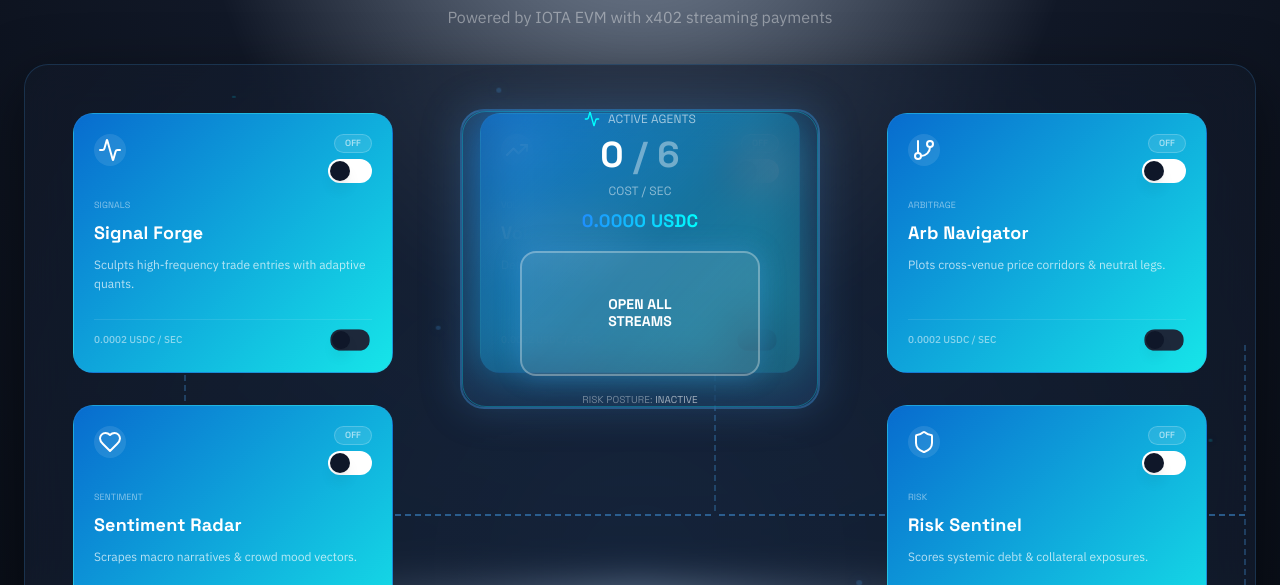
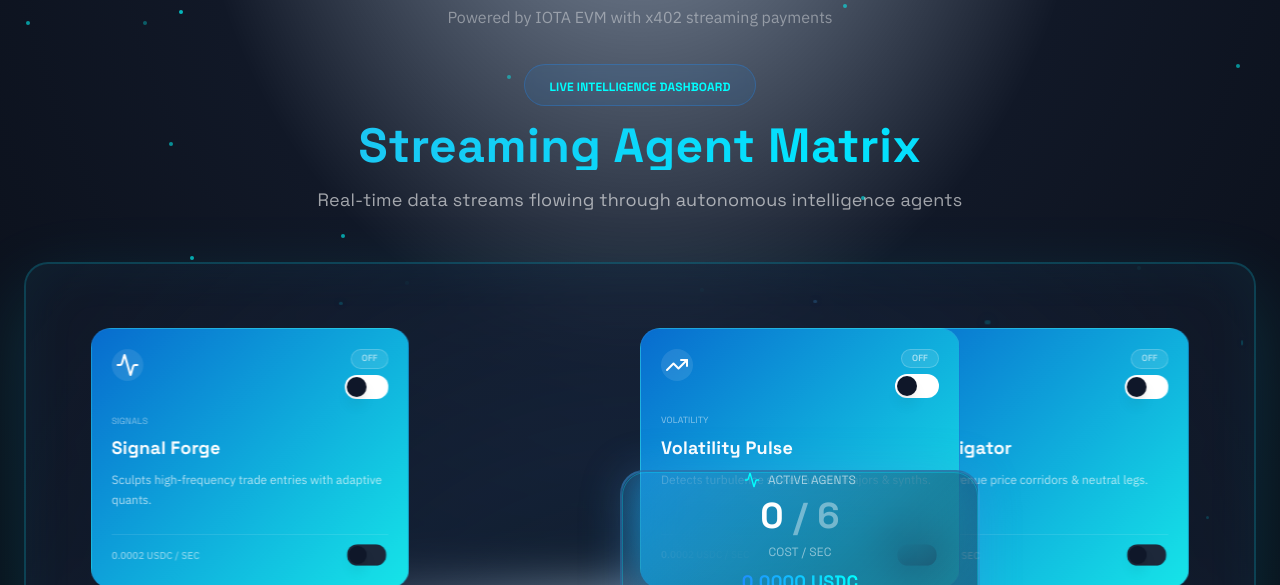
Before and after one commit to johnnyduo/x402.cards, a React (Vite) app: page / in a window 1280 px wide. Shown: the part 215-800 px from the top of the page. Built offline with nearby package versions, Linux system fonts and the light colour scheme; the HTML template or start-up script is replaced by a standard one.

Commit message:
Refactor code structure for improved readability and maintainability

```diff
--- a/package.json
+++ b/package.json
@@ -61,6 +61,7 @@
     "react-hook-form": "^7.61.1",
     "react-resizable-panels": "^2.1.9",
     "react-router-dom": "^6.30.1",
+    "reactflow": "^11.11.4",
     "recharts": "^2.15.4",
     "sonner": "^1.7.4",
     "tailwind-merge": "^2.6.0",
--- a/src/pages/Streams.tsx
+++ b/src/pages/Streams.tsx
@@ -125,89 +125,154 @@ const Streams = () => {
   };
 
   return (
-    <div className="min-h-screen">
+    <div className="min-h-screen relative overflow-hidden">
       <Navigation />
       <AppHeader />
 
-      <section className="px-4 md:px-6 pb-20">
-        <div className="max-w-[1400px] mx-auto">
+      {/* Animated background particles */}
+      <div className="fixed inset-0 pointer-events-none">
+        {[...Array(30)].map((_, i) => (
           <div
-            className="rounded-3xl relative min-h-[900px] p-12"
+            key={i}
+            className="absolute w-1 h-1 bg-secondary rounded-full animate-pulse"
             style={{
-              background: 'radial-gradient(circle at 50% 50%, rgba(30, 58, 95, 0.4) 0%, rgba(17, 24, 39, 0.8) 100%)',
-              backdropFilter: 'blur(20px)',
-              border: '1px solid rgba(66, 153, 225, 0.2)',
-              boxShadow: '0 20px 60px rgba(0, 0, 0, 0.5)'
+              left: `${Math.random() * 100}%`,
+              top: `${Math.random() * 100}%`,
+              animationDelay: `${Math.random() * 3}s`,
+              animationDuration: `${2 + Math.random() * 3}s`,
+              opacity: 0.3 + Math.random() * 0.4,
+            }}
+          />
+        ))}
+      </div>
+
+      <section className="px-4 md:px-6 pb-20 relative z-10">
+        <div className="max-w-[1800px] mx-auto">
+          {/* Header Section */}
+          <div className="mb-12 text-center">
+            <div className="inline-block mb-4 px-6 py-2 rounded-full bg-primary/10 border border-primary/30 backdrop-blur-sm">
+              <span className="text-xs font-display font-bold text-secondary uppercase tracking-wider">Live Intelligence Dashboard</span>
+            </div>
+            <h1 className="text-5xl font-display font-bold mb-4" style={{
+              background: 'linear-gradient(135deg, #00E5FF 0%, #4299E1 50%, #00E5FF 100%)',
+              backgroundSize: '200% auto',
+              WebkitBackgroundClip: 'text',
+              WebkitTextFillColor: 'transparent',
+              animation: 'shimmer 3s linear infinite'
+            }}>
+              Streaming Agent Matrix
+            </h1>
+            <p className="text-white/60 font-display text-lg max-w-2xl mx-auto">
+              Real-time data streams flowing through autonomous intelligence agents
+            </p>
+          </div>
+
+          {/* Main Container with 3D perspective */}
+          <div
+            className="rounded-3xl relative min-h-[900px] p-8 lg:p-16"
+            style={{
+              background: 'radial-gradient(circle at 50% 50%, rgba(0, 229, 255, 0.05) 0%, rgba(30, 58, 95, 0.3) 40%, rgba(17, 24, 39, 0.9) 100%)',
+              backdropFilter: 'blur(24px)',
+              border: '2px solid rgba(0, 229, 255, 0.2)',
+              boxShadow: '0 30px 80px rgba(0, 229, 255, 0.15), inset 0 0 60px rgba(0, 229, 255, 0.05)',
+              transformStyle: 'preserve-3d',
+              perspective: '2000px'
             }}
           >
-            {/* Connection lines SVG */}
+            {/* Animated connection lines with glow effect */}
             <svg className="absolute top-0 left-0 w-full h-full pointer-events-none hidden lg:block" style={{ zIndex: 1 }}>
               <defs>
-                <marker id="arrow" markerWidth="10" markerHeight="10" refX="9" refY="3" orient="auto" markerUnits="strokeWidth">
-                  <path d="M0,0 L0,6 L9,3 z" fill="rgba(0, 229, 255, 0.8)" />
+                <linearGradient id="lineGradient" x1="0%" y1="0%" x2="100%" y2="0%">
+                  <stop offset="0%" stopColor="rgba(0, 229, 255, 0)" />
+                  <stop offset="50%" stopColor="rgba(0, 229, 255, 0.8)" />
+                  <stop offset="100%" stopColor="rgba(66, 153, 225, 0.6)" />
+                </linearGradient>
+                <filter id="glow">
+                  <feGaussianBlur stdDeviation="4" result="coloredBlur"/>
+                  <feMerge>
+                    <feMergeNode in="coloredBlur"/>
+                    <feMergeNode in="SourceGraphic"/>
+                  </feMerge>
+                </filter>
+                <marker id="arrow" markerWidth="12" markerHeight="12" refX="10" refY="6" orient="auto">
+                  <path d="M0,0 L0,12 L12,6 z" fill="rgba(0, 229, 255, 0.9)" filter="url(#glow)" />
                 </marker>
               </defs>
 
-              {/* Card 1 (top-left) to hub */}
-              <path
-                d="M 160 280 L 160 450 L 690 450"
-                stroke={streamStates[1] ? "rgba(0, 229, 255, 0.8)" : "rgba(66, 153, 225, 0.3)"}
-                strokeWidth="2"
-                strokeDasharray="6 4"
-                fill="none"
-                markerEnd={streamStates[1] ? "url(#arrow)" : ""}
-                className="transition-all duration-300"
-              />
+              {/* Card 1 to hub */}
+              {streamStates[1] && (
+                <>
+                  <path d="M 160 280 L 160 450 L 690 450" stroke="url(#lineGradient)" strokeWidth="3" strokeDasharray="8 4" fill="none" filter="url(#glow)" markerEnd="url(#arrow)">
+                    <animate attributeName="stroke-dashoffset" from="0" to="-24" dur="1s" repeatCount="indefinite" />
+                  </path>
+                  <circle r="4" fill="rgba(0, 229, 255, 0.9)" filter="url(#glow)">
+                    <animateMotion dur="2s" repeatCount="indefinite" path="M 160 280 L 160 450 L 690 450" />
+                  </circle>
+                </>
+              )}
 
-              {/* Card 2 (top-center) to hub */}
-              <path
-                d="M 690 280 L 690 450"
-                stroke={streamStates[2] ? "rgba(0, 229, 255, 0.8)" : "rgba(66, 153, 225, 0.3)"}
-                strokeWidth="2"
-                strokeDasharray="6 4"
-                fill="none"
-                markerEnd={streamStates[2] ? "url(#arrow)" : ""}
-                className="transition-all duration-300"
-              />
+              {/* Card 2 to hub */}
+              {streamStates[2] && (
+                <>
+                  <path d="M 690 280 L 690 450" stroke="url(#lineGradient)" strokeWidth="3" strokeDasharray="8 4" fill="none" filter="url(#glow)" markerEnd="url(#arrow)">
+                    <animate attributeName="stroke-dashoffset" from="0" to="-24" dur="1s" repeatCount="indefinite" />
+                  </path>
+                  <circle r="4" fill="rgba(0, 229, 255, 0.9)" filter="url(#glow)">
+                    <animateMotion dur="1.5s" repeatCount="indefinite" path="M 690 280 L 690 450" />
+                  </circle>
+                </>
+              )}
 
-              {/* Card 3 (top-right) to hub */}
-              <path
-                d="M 1220 280 L 1220 450 L 690 450"
-                stroke={streamStates[3] ? "rgba(0, 229, 255, 0.8)" : "rgba(66, 153, 225, 0.3)"}
-                strokeWidth="2"
-                strokeDasharray="6 4"
-                fill="none"
-                markerEnd={streamStates[3] ? "url(#arrow)" : ""}
-                className="transition-all duration-300"
-              />
+              {/* Card 3 to hub */}
+              {streamStates[3] && (
+                <>
+                  <path d="M 1220 280 L 1220 450 L 690 450" stroke="url(#lineGradient)" strokeWidth="3" strokeDasharray="8 4" fill="none" filter="url(#glow)" markerEnd="url(#arrow)">
+                    <animate attributeName="stroke-dashoffset" from="0" to="-24" dur="1s" repeatCount="indefinite" />
+                  </path>
+                  <circle r="4" fill="rgba(0, 229, 255, 0.9)" filter="url(#glow)">
+                    <animateMotion dur="2s" repeatCount="indefinite" path="M 1220 280 L 1220 450 L 690 450" />
+                  </circle>
+                </>
+              )}
 
-              {/* Card 4 (bottom-left) to hub */}
-              <path
-                d="M 160 620 L 160 450 L 690 450"
-                stroke={streamStates[4] ? "rgba(0, 229, 255, 0.8)" : "rgba(66, 153, 225, 0.3)"}
-                strokeWidth="2"
-                strokeDasharray="6 4"
-                fill="none"
-                markerEnd={streamStates[4] ? "url(#arrow)" : ""}
-                className="transition-all duration-300"
-              />
+              {/* Card 4 to hub */}
+              {streamStates[4] && (
+                <>
+                  <path d="M 160 620 L 160 450 L 690 450" stroke="url(#lineGradient)" strokeWidth="3" strokeDasharray="8 4" fill="none" filter="url(#glow)" markerEnd="url(#arrow)">
+                    <animate attributeName="stroke-dashoffset" from="0" to="-24" dur="1s" repeatCount="indefinite" />
+                  </path>
+                  <circle r="4" fill="rgba(0, 229, 255, 0.9)" filter="url(#glow)">
+                    <animateMotion dur="2s" repeatCount="indefinite" path="M 160 620 L 160 450 L 690 450" />
+                  </circle>
+                </>
+              )}
 
-              {/* Card 5 (bottom-right) to hub */}
-              <path
-                d="M 1220 620 L 1220 450 L 690 450"
-                stroke={streamStates[5] ? "rgba(0, 229, 255, 0.8)" : "rgba(66, 153, 225, 0.3)"}
-                strokeWidth="2"
-                strokeDasharray="6 4"
-                fill="none"
-                markerEnd={streamStates[5] ? "url(#arrow)" : ""}
-                className="transition-all duration-300"
-              />
+              {/* Card 5 to hub */}
+              {streamStates[5] && (
+                <>
+                  <path d="M 1220 620 L 1220 450 L 690 450" stroke="url(#lineGradient)" strokeWidth="3" strokeDasharray="8 4" fill="none" filter="url(#glow)" markerEnd="url(#arrow)">
+                    <animate attributeName="stroke-dashoffset" from="0" to="-24" dur="1s" repeatCount="indefinite" />
+                  </path>
+                  <circle r="4" fill="rgba(0, 229, 255, 0.9)" filter="url(#glow)">
+                    <animateMotion dur="2s" repeatCount="indefinite" path="M 1220 620 L 1220 450 L 690 450" />
+                  </circle>
+                </>
+              )}
             </svg>
 
-            {/* Layout grid */}
+            {/* 3D Layout grid with perspective */}
             <div className="relative" style={{ minHeight: '900px' }}>
-              {/* Left column cards */}
-              <div className="absolute left-0 top-0 space-y-8" style={{ width: '320px', zIndex: 10 }}>
+              {/* Left column cards with 3D effect */}
+              <div
+                className="absolute left-0 top-0 space-y-8 transition-all duration-700 hover:scale-105"
+                style={{
+                  width: '320px',
+                  zIndex: 10,
+                  transform: 'translateZ(50px) rotateY(5deg)',
+                  transformStyle: 'preserve-3d'
+                }}
+              >
+                <div className="transition-all duration-500 hover:translateZ-20">
                   <AgentCard
                     name={agents[0].name}
                     category={agents[0].category}
@@ -218,6 +283,8 @@ const Streams = () => {
                     isStreaming={streamStates[1] || false}
                     onToggleStream={(active) => handleToggleStream(1, active)}
                   />
+                </div>
+                <div className="transition-all duration-500 hover:translateZ-20">
                   <AgentCard
                     name={agents[3].name}
                     category={agents[3].category}
@@ -229,11 +296,19 @@ const Streams = () => {
                     onToggleStream={(active) => handleToggleStream(4, active)}
                   />
                 </div>
+              </div>
 
-              {/* Center column - Hub and cards */}
-              <div className="absolute left-1/2 -translate-x-1/2 top-0" style={{ zIndex: 20 }}>
+              {/* Center column with enhanced hub */}
+              <div
+                className="absolute left-1/2 -translate-x-1/2 top-0"
+                style={{
+                  zIndex: 30,
+                  transform: 'translateZ(100px)',
+                  transformStyle: 'preserve-3d'
+                }}
+              >
                 <div className="space-y-8">
-                  <div style={{ width: '320px' }}>
+                  <div style={{ width: '320px' }} className="transition-all duration-500 hover:scale-105">
                     <AgentCard
                       name={agents[1].name}
                       category={agents[1].category}
@@ -246,8 +321,38 @@ const Streams = () => {
                     />
                   </div>
 
-                  {/* Central Hub */}
-                  <div className="flex justify-center my-8">
+                  {/* Enhanced Central Hub */}
+                  <div className="flex justify-center my-8 relative">
+                    {/* Pulsing glow rings */}
+                    {allStreamsActive && (
+                      <>
+                        <div
+                          className="absolute inset-0 rounded-full animate-ping"
+                          style={{
+                            background: 'radial-gradient(circle, rgba(0, 229, 255, 0.4) 0%, transparent 70%)',
+                            width: '500px',
+                            height: '500px',
+                            left: '50%',
+                            top: '50%',
+                            transform: 'translate(-50%, -50%)',
+                            animationDuration: '3s'
+                          }}
+                        />
+                        <div
+                          className="absolute inset-0 rounded-full animate-pulse"
+                          style={{
+                            background: 'radial-gradient(circle, rgba(0, 229, 255, 0.2) 0%, transparent 80%)',
+                            width: '600px',
+                            height: '600px',
+                            left: '50%',
+                            top: '50%',
+                            transform: 'translate(-50%, -50%)',
+                            animationDuration: '2s'
+                          }}
+                        />
+                      </>
+                    )}
+                    <div className="relative z-10">
                       <CentralHub
                         activeCount={activeCount}
                         totalCostPerSec={totalCostPerSec}
@@ -257,9 +362,19 @@ const Streams = () => {
                     </div>
                   </div>
                 </div>
+              </div>
 
-              {/* Right column cards */}
-              <div className="absolute right-0 top-0 space-y-8" style={{ width: '320px', zIndex: 10 }}>
+              {/* Right column cards with 3D effect */}
+              <div
+                className="absolute right-0 top-0 space-y-8 transition-all duration-700 hover:scale-105"
+                style={{
+                  width: '320px',
+                  zIndex: 10,
+                  transform: 'translateZ(50px) rotateY(-5deg)',
+                  transformStyle: 'preserve-3d'
+                }}
+              >
+                <div className="transition-all duration-500 hover:translateZ-20">
                   <AgentCard
                     name={agents[2].name}
                     category={agents[2].category}
@@ -270,6 +385,8 @@ const Streams = () => {
                     isStreaming={streamStates[3] || false}
                     onToggleStream={(active) => handleToggleStream(3, active)}
                   />
+                </div>
+                <div className="transition-all duration-500 hover:translateZ-20">
                   <AgentCard
                     name={agents[4].name}
                     category={agents[4].category}
@@ -280,6 +397,7 @@ const Streams = () => {
                     isStreaming={streamStates[5] || false}
                     onToggleStream={(active) => handleToggleStream(5, active)}
                   />
+                </div>
               </div>
             </div>
 
```
Also changed, not shown: src/pages/Flow.tsx (+88 -168 lines), 1 other file (tests, documents, lock files or other folders). Lines whose indentation alone changed are shown as unchanged.
